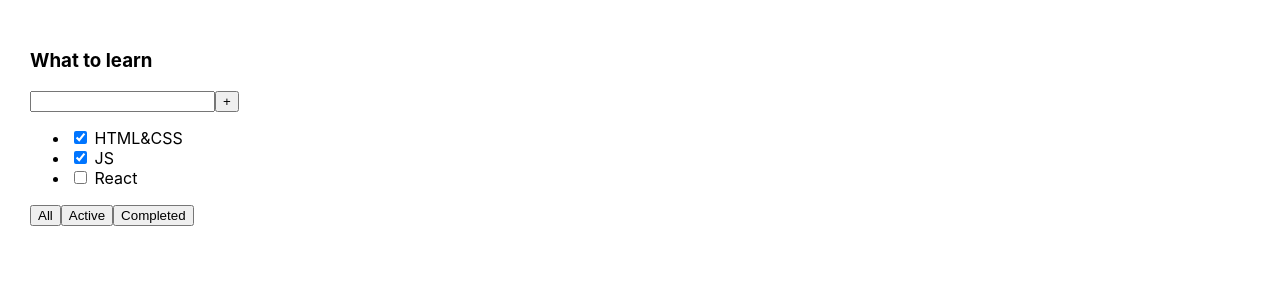
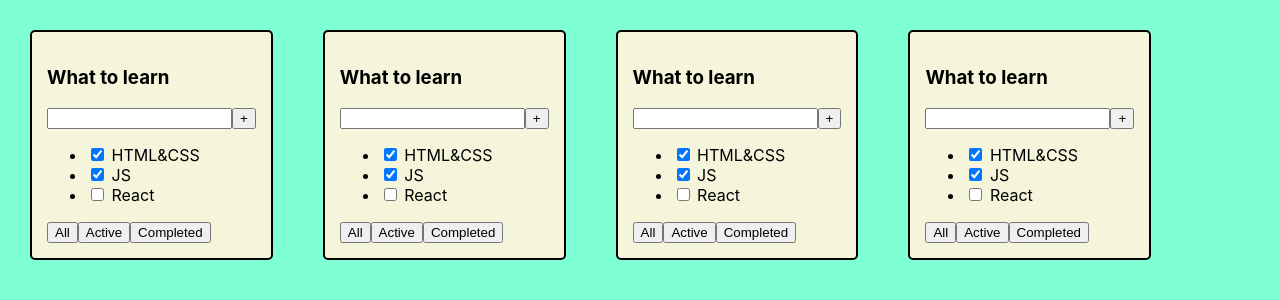
Before and after one commit to Tenebran/tasks-planner, a React (Vite) app: page / in a window 1280 px wide. Shown: the top 300 px of the page. Built offline with nearby package versions, Linux system fonts and the light colour scheme.

Commit message:
feat: add TodoList component with basic structure and UI
- created TodoList component with initial layout
- added rendering of todo items list
- included basic styles and props setup

```diff
--- a/src/App.css
+++ b/src/App.css
@@ -1,8 +1,18 @@
 .App {
   padding: 30px;
   display: flex;
+  background-color: aquamarine;
+  height: 100vh;
 }
 
 .App > div {
   margin-right: 50px;
 }
+
+.todolist {
+  border: 2px solid black;
+  background-color: beige;
+  border-radius: 5px;
+  padding: 15px;
+  height: max-content;
+}
--- a/src/App.tsx
+++ b/src/App.tsx
@@ -1,32 +1,13 @@
-import React from 'react';
 import './App.css';
+import { Todolist } from './todolist';
 
 function App() {
   return (
     <div className="App">
-      <div>
-        <h3>What to learn</h3>
-        <div>
-          <input />
-          <button>+</button>
-        </div>
-        <ul>
-          <li>
-            <input type="checkbox" checked={true} /> <span>HTML&CSS</span>
-          </li>
-          <li>
-            <input type="checkbox" checked={true} /> <span>JS</span>
-          </li>
-          <li>
-            <input type="checkbox" checked={false} /> <span>React</span>
-          </li>
-        </ul>
-        <div>
-          <button>All</button>
-          <button>Active</button>
-          <button>Completed</button>
-        </div>
-      </div>
+      <Todolist />
+      <Todolist />
+      <Todolist />
+      <Todolist />
     </div>
   );
 }
--- /dev/null
+++ b/src/Todolist.tsx
@@ -0,0 +1,29 @@
+import React from 'react';
+
+export const Todolist = () => {
+  return (
+    <div className="todolist">
+      <h3>What to learn</h3>
+      <div>
+        <input />
+        <button>+</button>
+      </div>
+      <ul>
+        <li>
+          <input type="checkbox" checked={true} /> <span>HTML&CSS</span>
+        </li>
+        <li>
+          <input type="checkbox" checked={true} /> <span>JS</span>
+        </li>
+        <li>
+          <input type="checkbox" checked={false} /> <span>React</span>
+        </li>
+      </ul>
+      <div>
+        <button>All</button>
+        <button>Active</button>
+        <button>Completed</button>
+      </div>
+    </div>
+  );
+};
```
